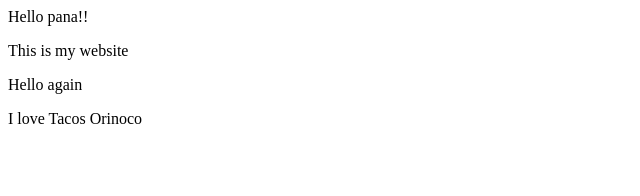
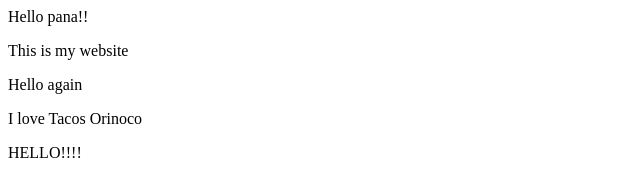
Before and after one commit to adrianperezj/web_page, a plain HTML site: page main/index.html in a window 1280 px wide. Shown: the full height of the page, 0-640 px from the left. Drawn offline with Linux system fonts and the light colour scheme.

Commit message:
add HELLO to index

```diff
--- a/main/index.html
+++ b/main/index.html
@@ -3,3 +3,5 @@
 <p>Hello again</p>
 
 <p>I love Tacos Orinoco</p>
+
+<p>HELLO!!!!</p>
```
